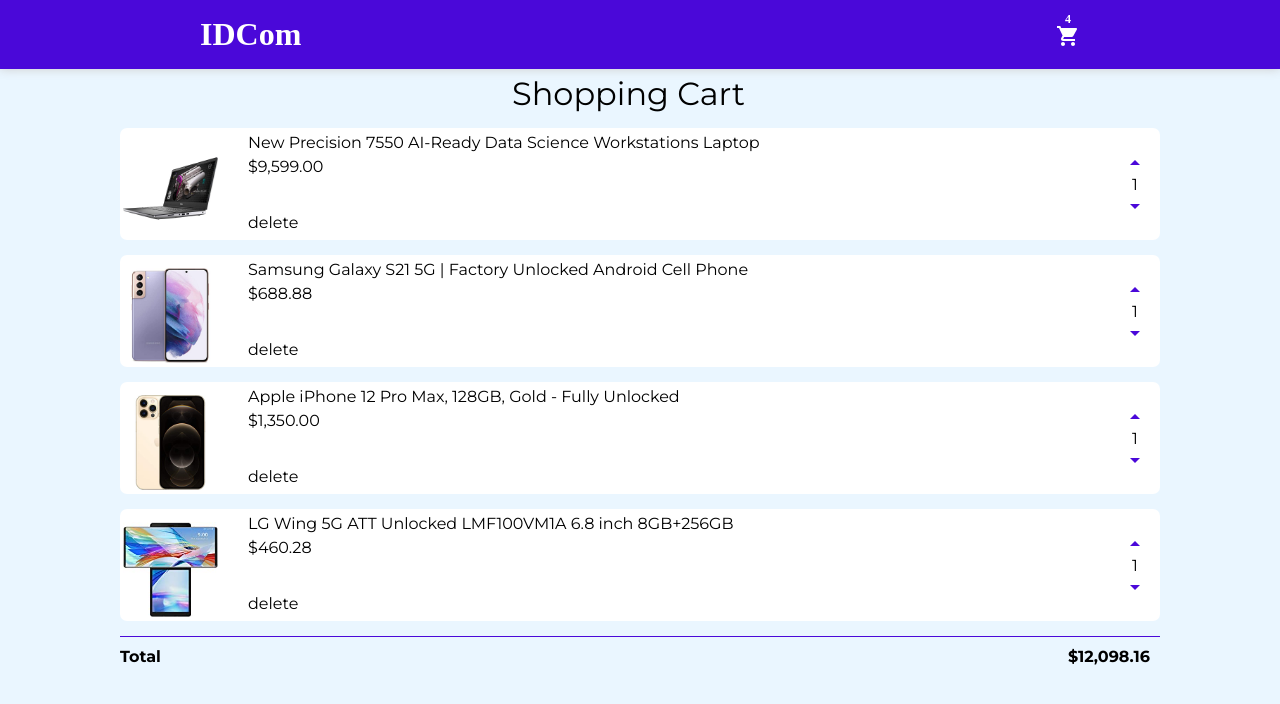
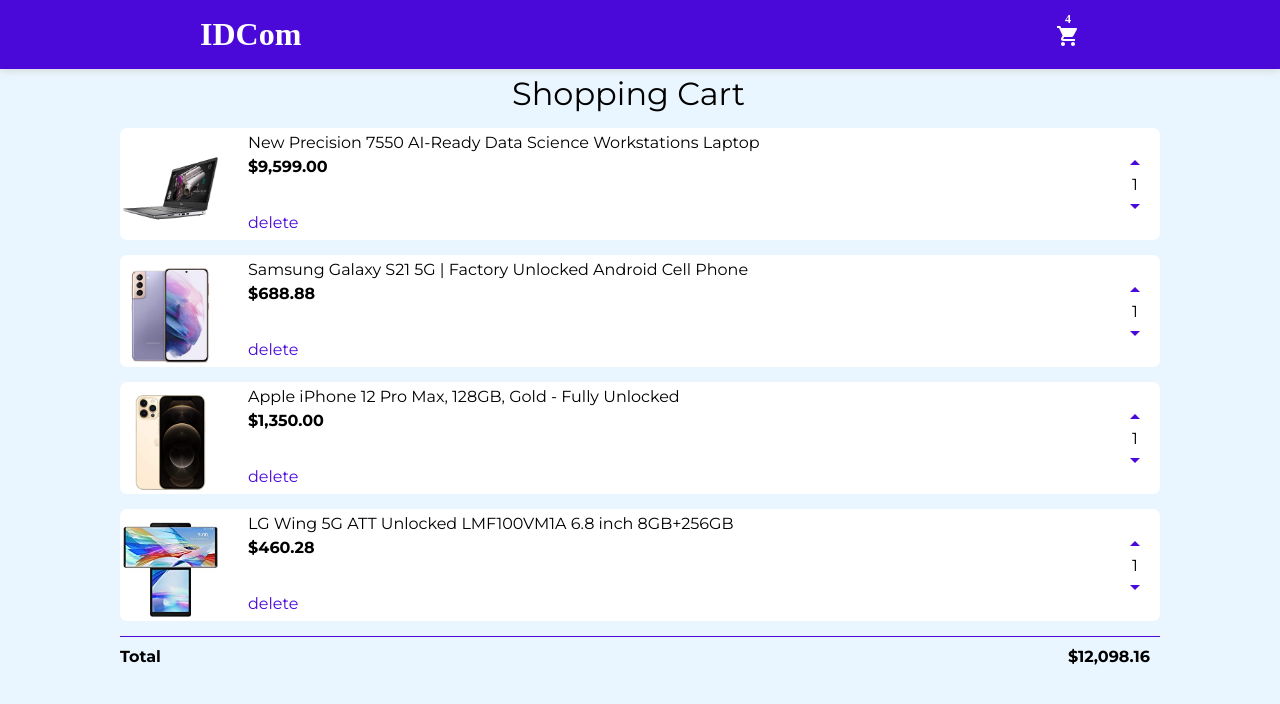
Before and after one commit to IsmaelDembele/front-end-shopping-cart, a React (Create React App) app: page / in a window 1280 px wide. Shown: the top 704 px of the page. Built offline with nearby package versions, Linux system fonts and the light colour scheme.

Commit message:
final version with useState

```diff
--- a/src/App.js
+++ b/src/App.js
@@ -1,11 +1,10 @@
 import React, { useState, useEffect } from 'react';
-import numeral from 'numeral';
 import Header from './components/Header';
 import Title from './components/Title';
 import Item from './components/Item';
 import Total from './components/Total';
 import { data } from './data';
-import { totalQuantity } from './helper';
+import { totalQuantity, totalPrice, resetId } from './helper';
 
 const App = () => {
   const [total, setTotal] = useState(0);
@@ -13,28 +12,33 @@
   const [totalItemNumber, setTotalItemNumber] = useState(0);
 
   useEffect(() => {
-    let myTotal = 0;
-    listItem.forEach(item => {
-      //put string-money to number
-      const currentTotal = numeral(item.price);
-      myTotal += currentTotal._value;
-      setTotalItemNumber(totalQuantity(listItem));
-    });
-
-    setTotal(myTotal);
+    setTotal(totalPrice(listItem));
+    setTotalItemNumber(totalQuantity(listItem));
   }, [listItem]);
 
-  const addOneItem = (id) => {
-    // console.log(e.target, id);
+  const addOneItem = id => {
+    const index = id - 1;
     const tempArray = [...listItem];
-    tempArray[id - 1].qty += 1;
+    tempArray[index].qty += 1;
     setlistItem(tempArray);
   };
 
-  const removeOneItem = (id) => {
+  const removeOneItem = id => {
+    const index = id - 1;
     const tempArray = [...listItem];
     tempArray[id - 1].qty -= 1;
     setlistItem(tempArray);
+    listItem[index].qty === 0 && deleteItem(id);
+  };
+
+  const deleteItem = id => {
+    console.log(id);
+    const newlistItem = listItem.filter(item => {
+      return id !== item.id;
+    });
+
+    resetId(newlistItem);
+    setlistItem(newlistItem);
   };
 
   return (
@@ -45,8 +49,9 @@
         <Item
           key={item.id}
           item={item}
-          addQty={(id) => addOneItem(id)}
-          removeQty={(id) => removeOneItem(id)}
+          addQty={id => addOneItem(id)}
+          removeQty={id => removeOneItem(id)}
+          _delete={id => deleteItem(id)}
         />
       ))}
       <Total total={total} />
--- a/src/components/Item.js
+++ b/src/components/Item.js
@@ -5,21 +5,28 @@
 const Item = props => {
   const { name, url, price, id, qty } = props.item;
 
+
+
   return (
     <div className='item'>
       <img src={url} alt='gkg' />
 
       <div className='description'>
         <p>{name}</p>
-        <p>{price}</p>
-        <p className='delete'>delete</p>
+        <p className='price'>{price}</p>
+        <p className='delete' onClick={() => props._delete(id)}>
+          delete
+        </p>
       </div>
       <div className='qty'>
-        <ArrowDropUpIcon className='up_arrow' onClick={e => props.addQty(id)} />
+        <ArrowDropUpIcon
+          className='up_arrow'
+          onClick={() => props.addQty(id)}
+        />
         <p className='number'>{qty}</p>
         <ArrowDropDownIcon
           className='down_arrow'
-          onClick={e => props.removeQty(id)}
+          onClick={() => props.removeQty(id)}
         />
       </div>
     </div>
--- a/src/helper.js
+++ b/src/helper.js
@@ -1,3 +1,5 @@
+import numeral from 'numeral';
+
 export const totalQuantity = myArray => {
   let total = 0;
 
@@ -7,3 +9,19 @@
 
   return total;
 };
+
+export const totalPrice = myArray => {
+  let myTotal = 0;
+  myArray.forEach(item => {
+    //put string-money to number
+    const currentTotal = numeral(item.price);
+    myTotal += currentTotal._value*item.qty;
+  });
+  return myTotal;
+};
+
+export const resetId = myArray=>{
+    myArray.forEach((item,index)=>{
+        item.id = index+1;
+    });
+}
--- a/src/index.scss
+++ b/src/index.scss
@@ -88,6 +88,12 @@
     line-height: 1.5;
     .delete {
       margin-top: 32px;
+      color: $header_bg_color;
+      cursor: pointer;
+    }
+
+    .price{
+      font-weight: 700;
     }
   }
 
```
